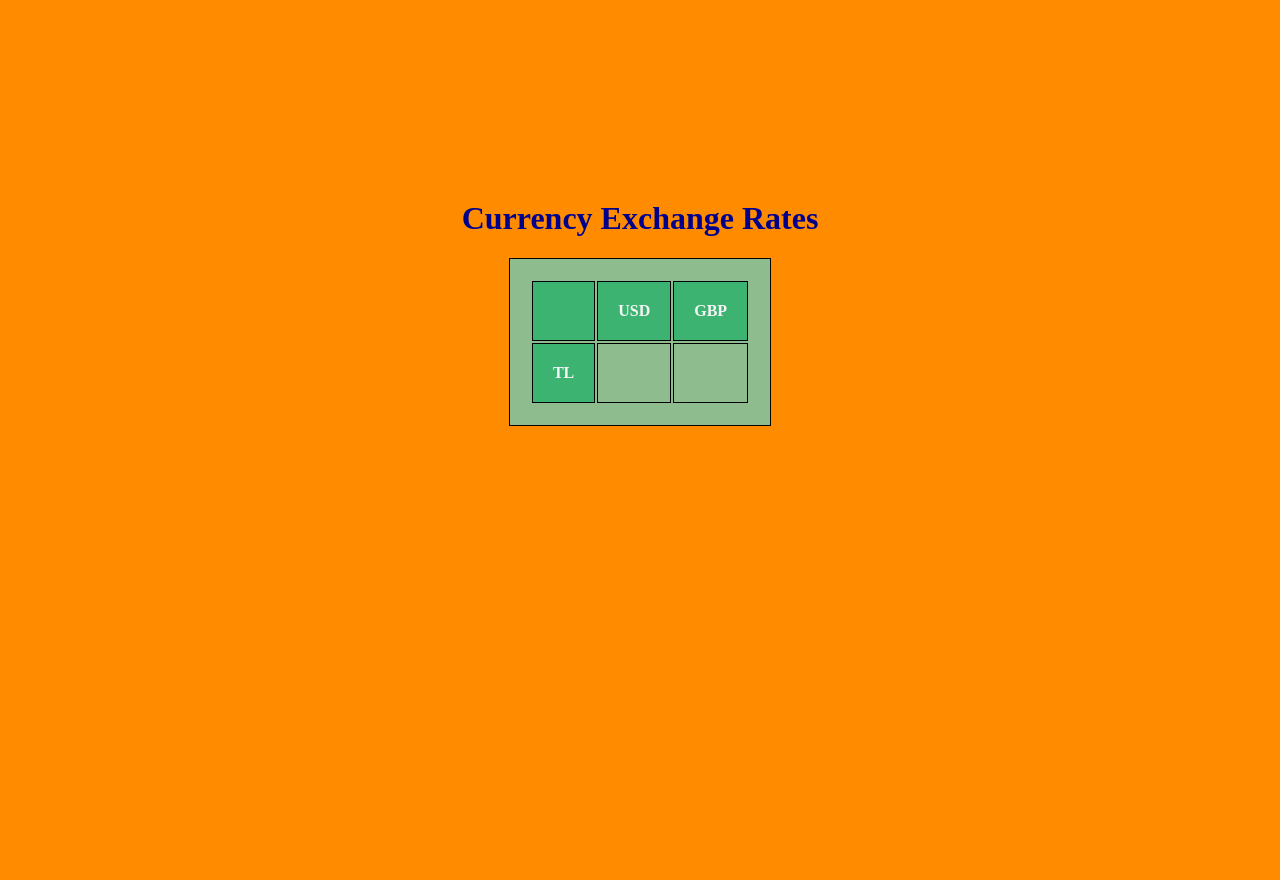
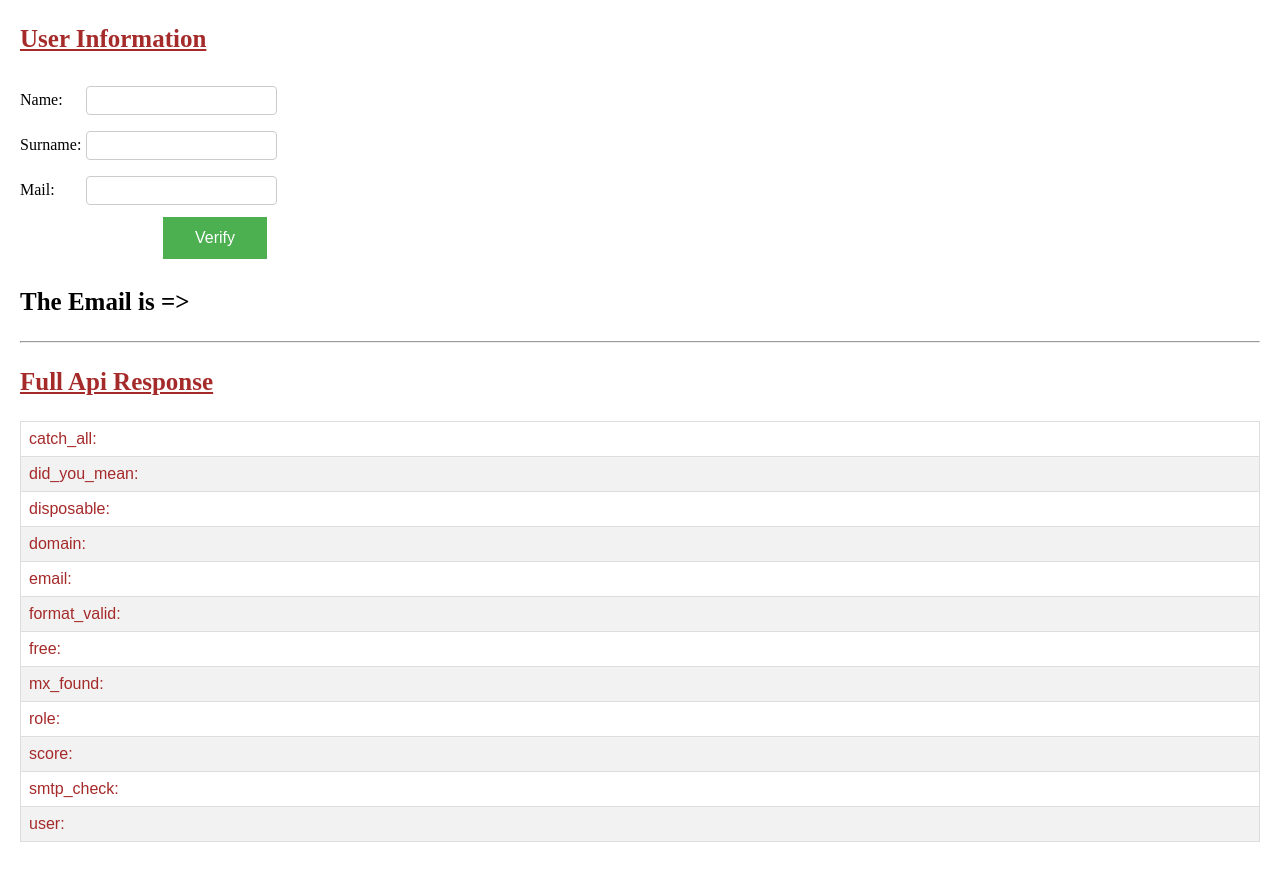
Before and after one commit to tolgamandal/frontend-app, a plain HTML site: page index.html in a window 1280 px wide. After the commit the page ends 842 px from the top, so only its background shows below. Drawn offline with Linux system fonts and the light colour scheme; no server answers.

Commit message:
Update index.html

```diff
--- a/index.html
+++ b/index.html
@@ -10,57 +10,153 @@
 	body{
 		height: 100%;
 		margin: 0;
-		background: darkorange;
-		text-align: center;
-	}
-	table, th, td {
-		border:1px solid black;
-		padding: 20px;
-	}
-	table{
-		background: darkseagreen;
-	}
-	th{
-		background: mediumseagreen;
-		color: whitesmoke;
-	}
-	.TL{
-		background: mediumseagreen;
-    		color: whitesmoke;
-		font-weight: bold;
-	}
-	#USD,#GBP{
-		font-size: 20px;
-	}
-	.wrapper{
-		margin-top: 200px;
-	}
-	.content{
-		display: flex;
-		justify-content: center;
-		align-items: center;
-	}
-	h1{
-		color: darkblue;
 	}
 
+	.wrapper{
+		margin: 20px;
+	}
+	input[type=text], select {
+		padding: 6px 6px;
+		margin: 8px 0;
+		display: inline-block;
+		border: 1px solid #ccc;
+		border-radius: 4px;
+		box-sizing: border-box;
+	}
+	#submit {
+		background-color: #4CAF50;
+		border: none;
+		color: white;
+		padding: 12px 32px;
+		text-align: center;
+		text-decoration: none;
+		display: inline-block;
+		font-size: 16px;
+		margin: 4px 0px;
+		cursor: pointer;
+		margin-left: 143px;
+	}
+
+	#apiTable {
+		font-family: Arial, Helvetica, sans-serif;
+		border-collapse: collapse;
+		width: 100%;
+		color: brown;
+	}
+
+	#apiTable td, #apiTable th {
+		border: 1px solid #ddd;
+		padding: 8px;
+	}
+
+	#apiTable tr:nth-child(even){background-color: #f2f2f2;}
+
+	#apiTable tr:hover {background-color: #ddd;}
+
+	#apiTable th {
+		padding-top: 12px;
+		padding-bottom: 12px;
+		text-align: left;
+		background-color: #04AA6D;
+		color: white;
+	}
 </style>
 <head>
 </head>
 <body>
 	<div class="wrapper">
-		<h1>Currency Exchange Rates</h1>
-		<div class="content">
-			<table class="table">
+
+		<p style="font-size: 25px;font-weight: bold; text-decoration: underline; color: brown;">User Information</p>
+
+		<div class="textContent">
+			<div id="sectionText" style="">
+				<span style="width: 66px; display: inline-block;">Name:</span><input id="nameText" type="text">
+			</div>
+			<div id="sectionText">
+				<span style="width: 66px; display: inline-block;">Surname:</span><input id="surNameText" type="text">
+			</div>
+			<div id="sectionText">
+				<span style="width: 66px; display: inline-block;">Mail:</span><input id="mailText" type="text">
+			</div>
+			<button id="submit" onclick="myFunction()">Verify</button>
+		</div>
+
+		<div>
+			<p style="font-size: 25px;font-weight: bold;">The Email is  =><span id="validemail"></span></p>
+			<hr>
+			<p style="font-size: 25px;font-weight: bold; text-decoration: underline; color: brown;">Full Api Response</p>
+			<table id="apiTable">
 				<tr>
-				<th></th>
-				<th>USD</th>
-				<th>GBP</th>
+					<td>
+						<span>catch_all: </span>
+						<span id="catch_all"></span>
+					</td>
 				</tr>
 				<tr>
-				<td class="TL">TL</td>
-				<td id="USD"></td>
-				<td id="GBP"></td>
+					<td>
+						<span>did_you_mean: </span>
+						<span id="did_you_mean"></span>
+					</td>
+				</tr>
+				<tr>
+					<td>
+						<span>disposable: </span>
+						<span id="disposable"></span>
+					</td>
+				</tr>
+				<tr>
+					<td>
+						<span>domain: </span>
+						<span id="domain"></span>
+					</td>
+				</tr>
+				<tr>
+					<td>
+						<span>email: </span>
+						<span id="email"></span>
+					</td>
+				</tr>
+				<tr>
+					<td>
+						<span>format_valid: </span>
+						<span id="format_valid"></span>
+					</td>
+				</tr>
+				<tr>
+					<td>
+						<span>free: </span>
+						<span id="free"></span>
+					</td>
+				</tr>
+				<tr>
+					<td>
+						<span>mx_found: </span>
+						<span id="mx_found"></span>
+					</td>
+				</tr>
+				<tr>
+					<td>
+						<span>role: </span>
+						<span id="role"></span>
+					</td>
+				</tr>
+				<tr>
+					<td>
+						<span>score: </span>
+						<span id="score"></span>
+					</td>
+				</tr>
+				<tr>
+					<td>
+						<span>smtp_check: </span>
+						<span id="smtp_check"></span>
+					</td>
+				</tr>
+				<tr>
+					<td>
+						<span>user: </span>
+						<span id="user"></span>
+					</td>
 				</tr>
 
 			</table>
@@ -68,43 +164,56 @@
 	</div>
 
 <script>
-	var USD;
-	var GBP;
 
-	fetchRequst();
-	//setInterval(request, 5000);
 
-	function request(){
-		var requestURL = 'https://api.exchangerate.host/latest?base=TRY';
-		var request = new XMLHttpRequest();
+	function myFunction(){
 
-		request.open('GET', requestURL);
-		request.responseType = 'json';
-		request.send();
 
-		request.onload = function() {
-			var response = request.response;
+		var myHeaders = new Headers();
+		myHeaders.append("apikey", "wyPNk0WPgtECcZ4v6rOGvdjo9RjGqM6n");
 
-			USD = 1/response.rates.USD
-			GBP = 1/response.rates.GBP
+		var requestOptions = {
+		method: 'GET',
+		redirect: 'follow',
+		headers: myHeaders
+		};
 
-			document.getElementById("USD").innerHTML = USD.toFixed(4);
-			document.getElementById("GBP").innerHTML = GBP.toFixed(4);
-			console.log(response);
-		}
+		var email = document.querySelector('#mailText').value;
+
+		fetch("https://api.apilayer.com/email_verification/check?email=" + email, requestOptions)
+		.then(response =>
+			response.json())
+		.then(result => {
+			console.log(result)
+			document.querySelector('#email').innerHTML = result.email
+			document.querySelector('#did_you_mean').innerHTML = result.did_you_mean
+			document.querySelector('#user').innerHTML = result.user
+			document.querySelector('#domain').innerHTML = result.domain
+			document.querySelector('#format_valid').innerHTML = result.format_valid
+			document.querySelector('#mx_found').innerHTML = result.mx_found
+			document.querySelector('#smtp_check').innerHTML = result.smtp_check
+			document.querySelector('#catch_all').innerHTML = result.catch_all
+			document.querySelector('#role').innerHTML = result.role
+			document.querySelector('#disposable').innerHTML = result.disposable
+			document.querySelector('#free').innerHTML = result.free
+			document.querySelector('#score').innerHTML = result.score
+
+			if (result.format_valid) {
+                document.querySelector("#validemail").innerHTML = ' Valid';
+				document.querySelector("#validemail").style.color = 'green'
+            }
+			else {
+				document.querySelector("#validemail").innerHTML = ' Invalid';
+				document.querySelector("#validemail").style.color = 'red'
+			}
+		})
+		.catch(error => console.log('error', error))
 	}
+// wyPNk0WPgtECcZ4v6rOGvdjo9RjGqM6n
 
-	function fetchRequst(){
-		var requestURL = 'https://sleepy-dawn-59995.herokuapp.com/employees/6';
-		fetch(requestURL)
-			.then((response) => {
-			return response.json();
-			})
-			.then((data) => {
-				console.log(data);
-			})
-	}
 </script>
 
+
 </body>
+
 </html>
```
